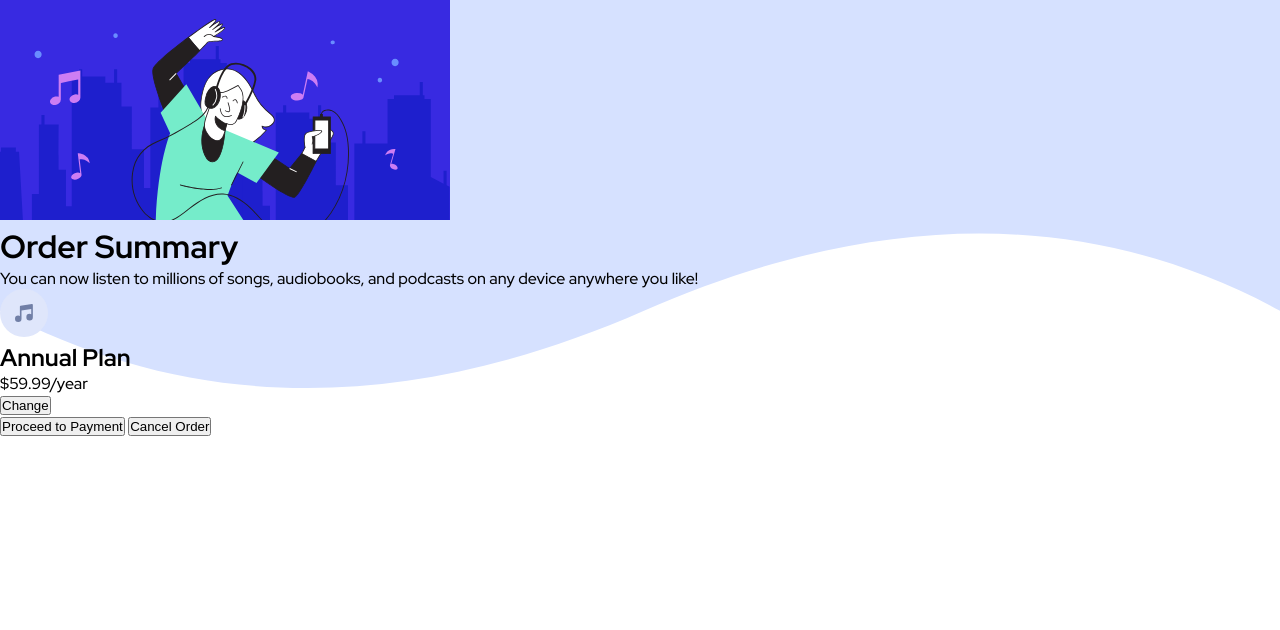
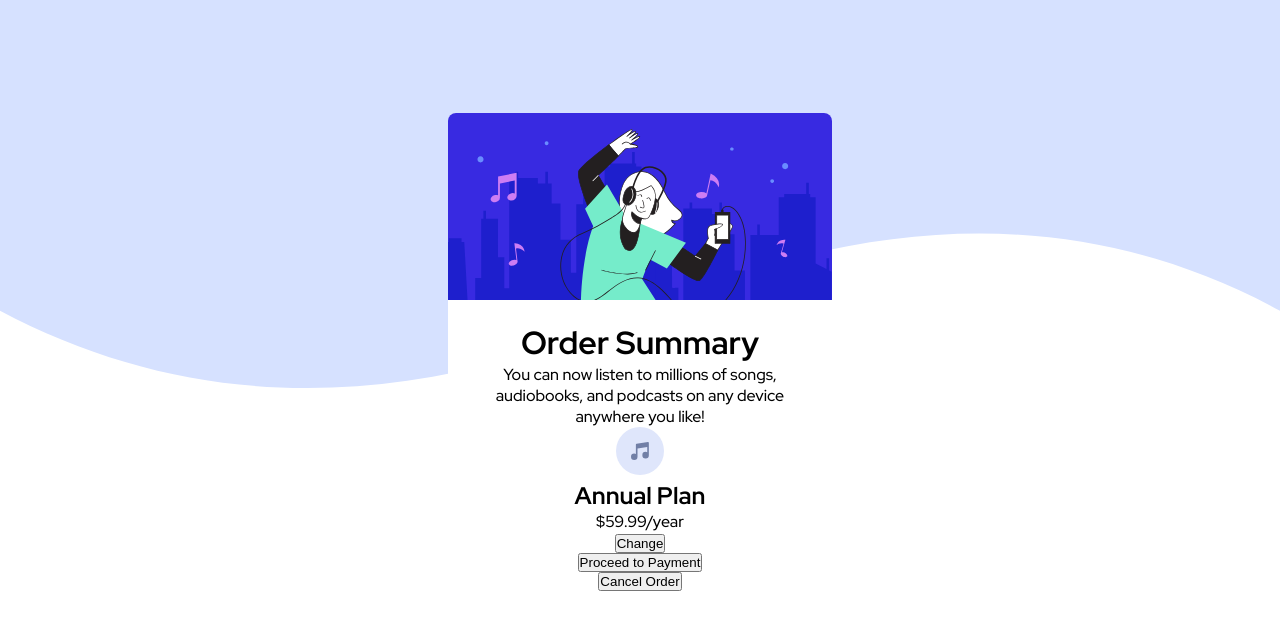
Before and after one commit to sarrietav-frontendmentor/order-summary-component, a website: page index.html in a window 1280 px wide. Drawn offline with nearby package versions, Linux system fonts and the light colour scheme; files that its build step writes are made by us from their sources.

Commit message:
style card

```diff
--- a/sass/main.scss
+++ b/sass/main.scss
@@ -24,4 +24,30 @@ body {
   background-repeat: no-repeat;
   background-size: contain;
   height: 90vh;
+
+  display: flex;
+  justify-content: center;
+  align-items: center;
 }
+
+.card {
+  background-color: #fff;
+  border-radius: 0.5rem;
+  width: 30%;
+
+  &__image {
+    border-top-left-radius: .5rem;
+    border-top-right-radius: .5rem;
+    width: 100%;
+  }
+
+  &__details {
+    text-align: center;
+    padding: 1rem;
+
+    display: flex;
+    flex-direction: column;
+    justify-content: center;
+    align-items: center;
+  }
+}
```
